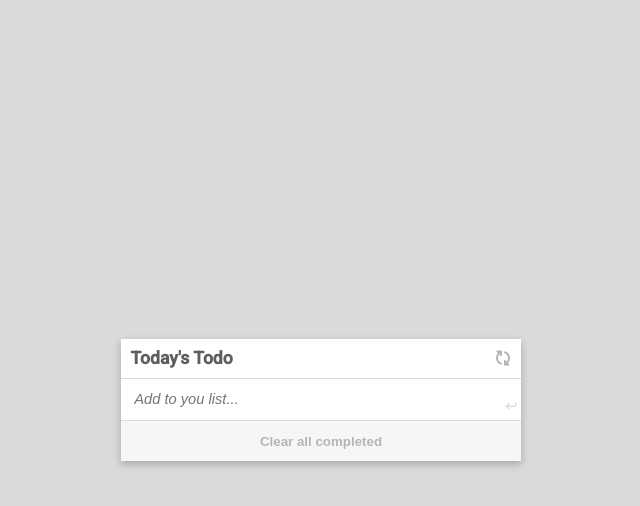
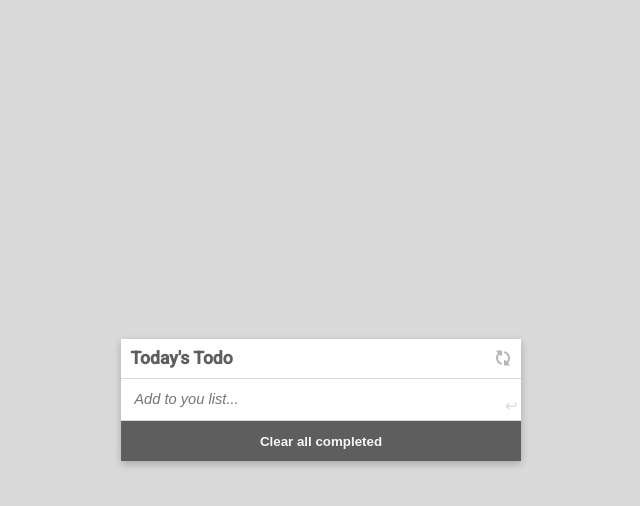
Before and after one commit to ikennarichard/ToDo, a website built with webpack: page src/index.html in a window 1280 px wide. In both pictures the pointer is over the button "Clear all completed". Shown: the whole page, without its empty margins (319-959 px from the left). Built offline with nearby package versions, Linux system fonts and the light colour scheme.

Commit message:
Update clear button styles

```diff
--- a/src/style.css
+++ b/src/style.css
@@ -141,6 +141,12 @@ form button {
   color: var(--darkboro);
   font-weight: 600;
   cursor: pointer;
+  transition: background-color, color, 0.2s ease-in;
+}
+
+.clear_completed:hover {
+  background-color: var(--daveys-gray);
+  color: var(--cultured);
 }
 
 .blur_text {
```
